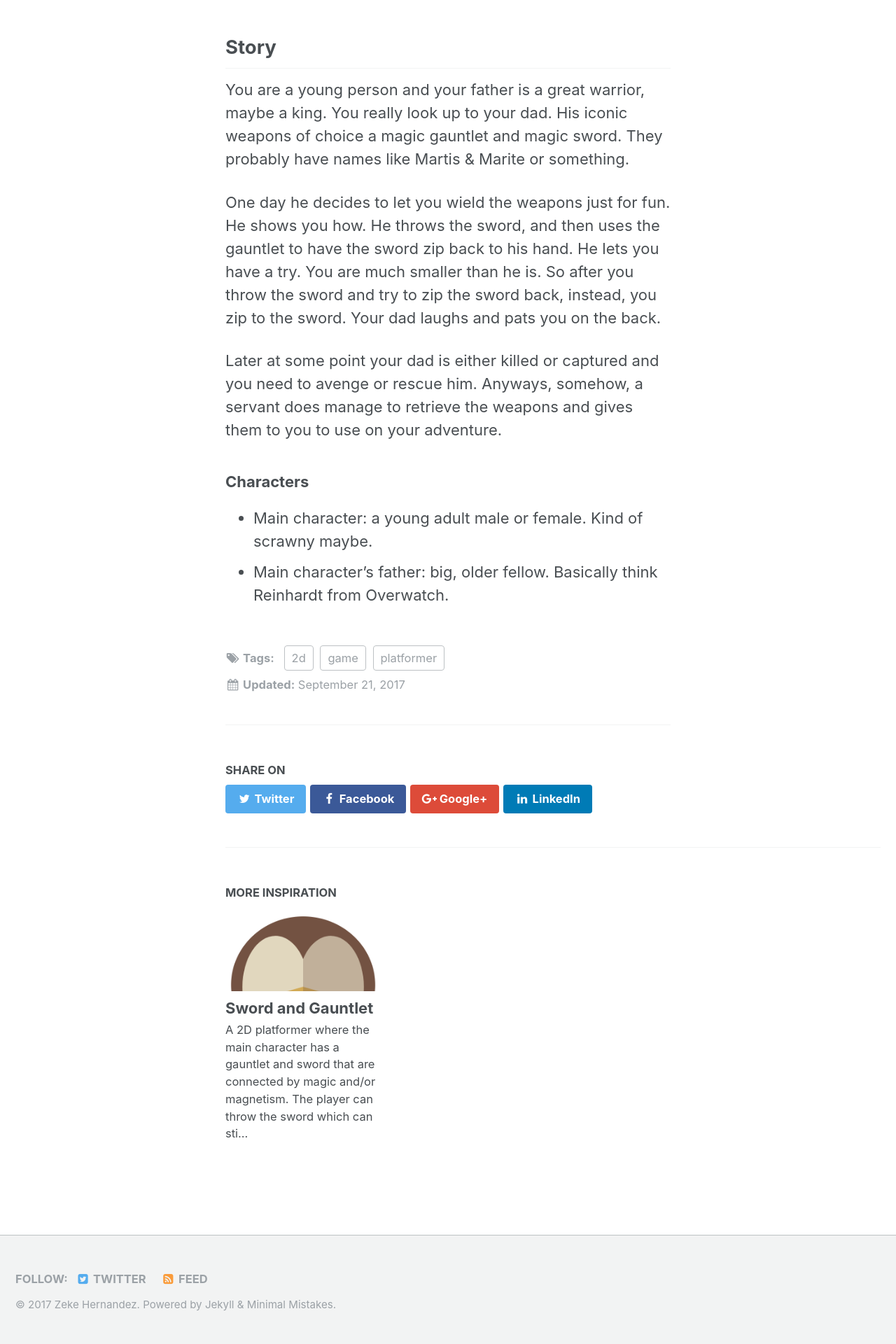
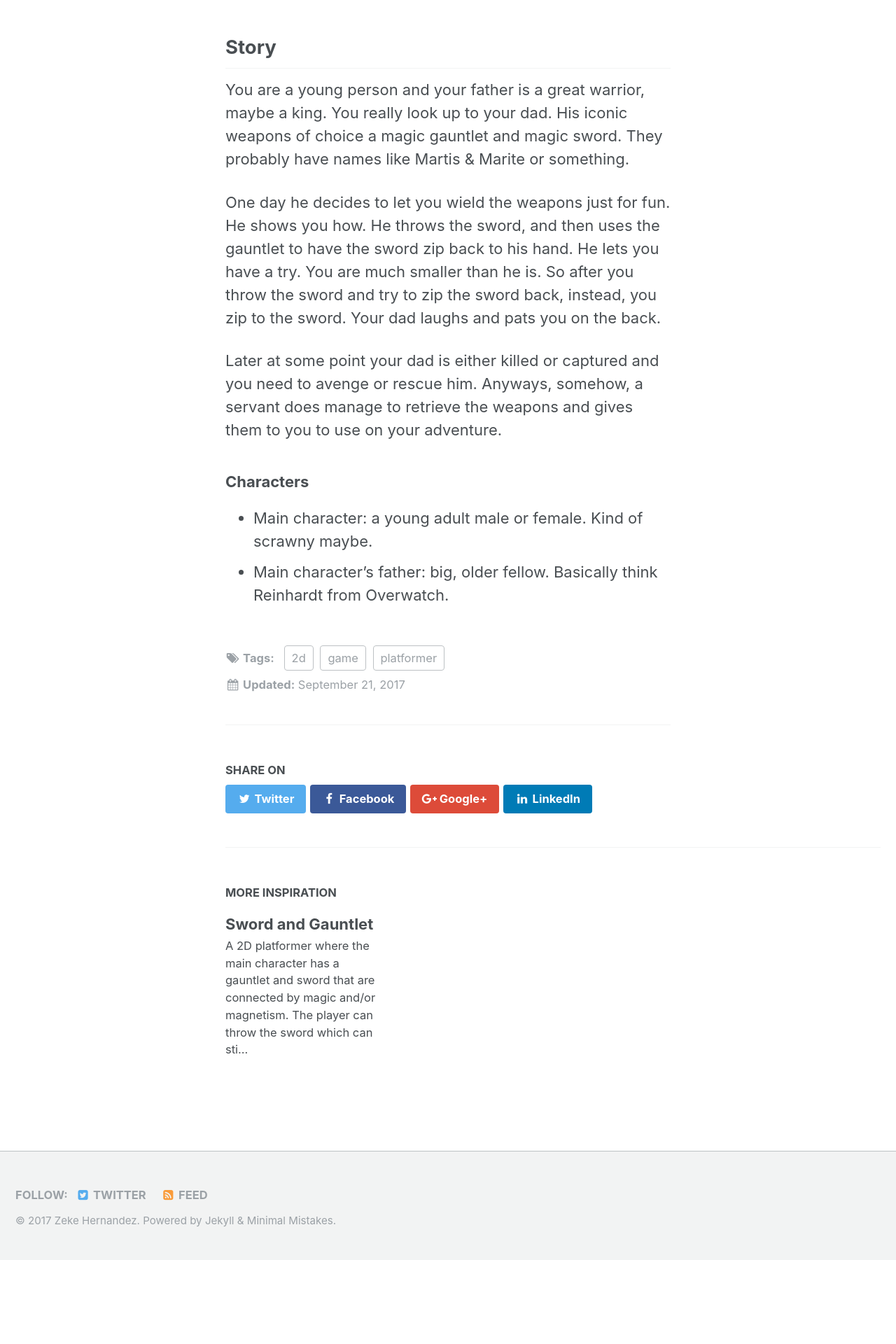
Before and after one commit to zekehernandez/creativeowlet, a Jekyll site: the page built from _posts/2017-09-22-sword-and-gauntlet.markdown, in a window 1280 px wide. Shown: the part 1922-3842 px from the top of the page at 70% size. Built offline with Jekyll 4.4.1, drawn with Linux system fonts in a browser that asks for light colours; after the commit the page ends 3722 px from its top, so only the background shows below that.

Commit message:
remove teaser image

```diff
--- a/_config.yml
+++ b/_config.yml
@@ -14,7 +14,7 @@ description              : "video game inspiration"
 url                      : "http://creativeowlet.com" # the base hostname & protocol for your site e.g. "https://mmistakes.github.io"
 baseurl                  : # the subpath of your site, e.g. "/blog"
 repository               : "zekehernandez/creativeowlet" # GitHub username/repo-name e.g. "mmistakes/minimal-mistakes"
-teaser                   : "/assets/images/CreativeOwletIconBig.png" # path of fallback teaser image, e.g. "/assets/images/500x300.png"
+teaser                   : # path of fallback teaser image, e.g. "/assets/images/500x300.png"
 # breadcrumbs            : false # true, false (default)
 words_per_minute         : 200
 comments:
```
